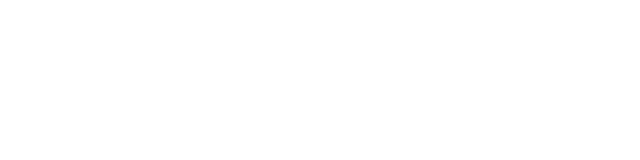
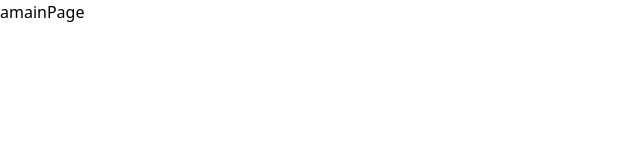
Before and after one commit to rajkumarv2022/Folk_FrontEnd, a React (Vite) app: page /alogin/amain in a window 1280 px wide. Before the commit this address had no page. Shown: the top 160 px of the page, without its empty margins (0-640 px from the left). Built offline with nearby package versions, Linux system fonts and the light colour scheme.

Commit message:
commited

```diff
--- a/src/App.tsx
+++ b/src/App.tsx
@@ -5,6 +5,8 @@ import LandinPage from './components/LandinPage'
 import LoginPage from './components/LoginPage'
 import ASignupPage from './components/ASigupPage'
 import ALoginpage from './components/ALoginpage'
+import MainPage from './components/MainPage'
+import AmainPage from './components/AmainPage'
 
 export default function App() {
   return (
@@ -16,6 +18,8 @@ export default function App() {
           <Route path='/login' Component={LoginPage}></Route>
           <Route path='/asignup' Component={ASignupPage}></Route>
           <Route path='/alogin' Component={ALoginpage}></Route>
+          <Route path='/login/main' Component={MainPage}></Route>
+          <Route path='/alogin/amain' Component={AmainPage}></Route>
         </Routes>
       </Router>
 
--- /dev/null
+++ b/src/components/AmainPage.tsx
@@ -0,0 +1,9 @@
+import React from 'react'
+
+export default function AmainPage() {
+  return (
+    <div>
+      amainPage
+    </div>
+  )
+}
--- /dev/null
+++ b/src/components/MainPage.tsx
@@ -0,0 +1,9 @@
+import React from 'react'
+
+export default function MainPage() {
+  return (
+    <div>
+      main
+    </div>
+  )
+}
```
